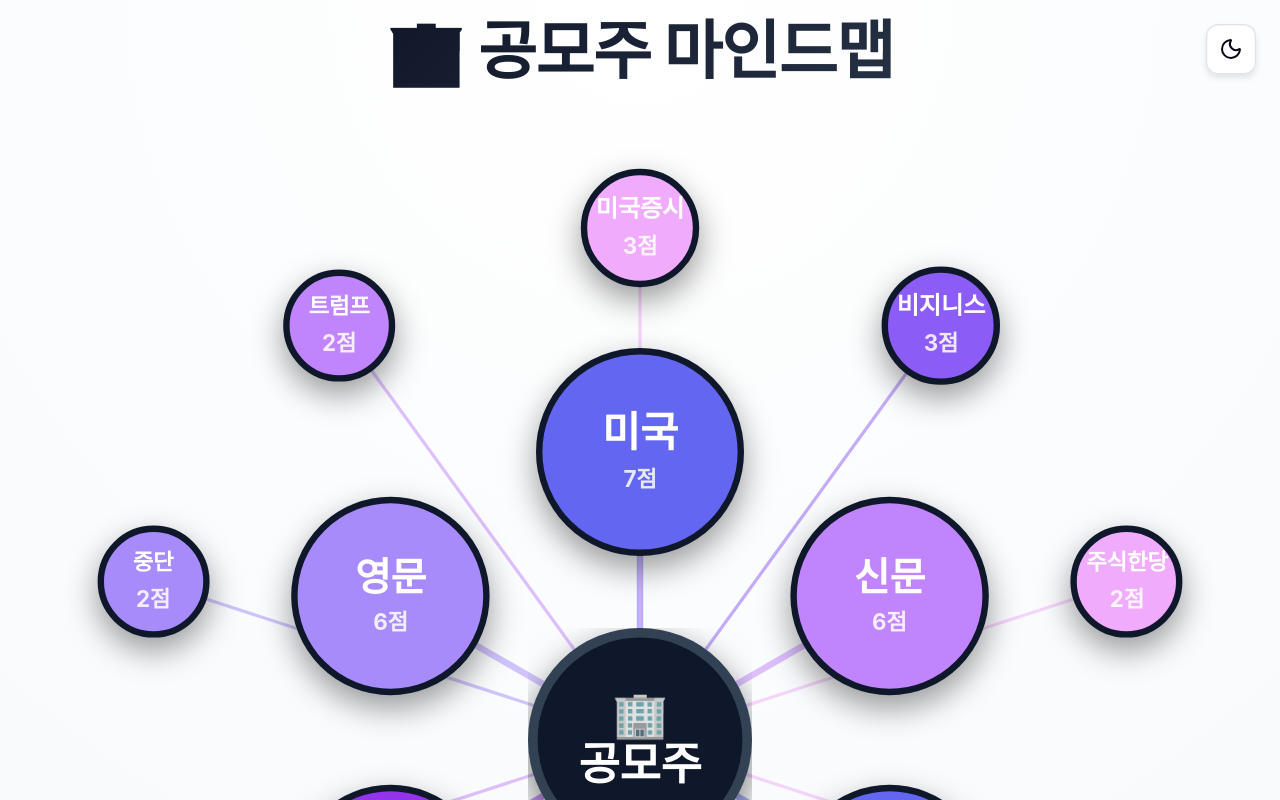
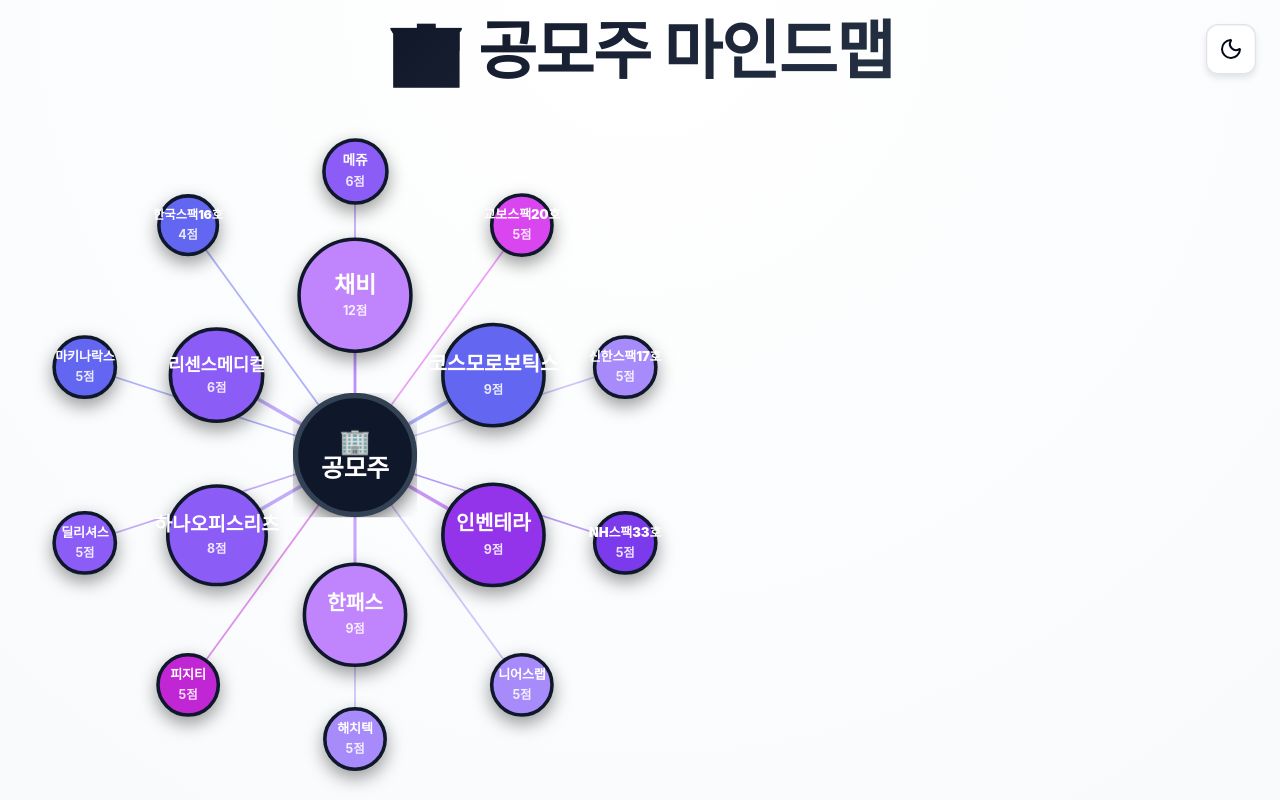
Before and after one commit to bsjuuny/trending-rankings, a Next.js app: page /mindmap/ipo in a window 1280 px wide. Shown: the top 800 px of the page. Built offline with nearby package versions, Linux system fonts and the light colour scheme.

Commit message:
Build and update Trending Rankings

```diff
--- a/package.json
+++ b/package.json
@@ -34,6 +34,6 @@
     "eslint": "^9",
     "eslint-config-next": "16.1.6",
     "tailwindcss": "^4",
-    "typescript": "^5"
+    "typescript": "5.9.3"
   }
 }
--- a/public/data/mindmap_ipo.json
+++ b/public/data/mindmap_ipo.json
@@ -1,94 +1,74 @@
 [
   {
-    "text": "미국",
-    "value": 7
+    "text": "채비",
+    "value": 12
   },
   {
-    "text": "신문",
+    "text": "코스모로보틱스",
+    "value": 9
+  },
+  {
+    "text": "인벤테라",
+    "value": 9
+  },
+  {
+    "text": "한패스",
+    "value": 9
+  },
+  {
+    "text": "하나오피스리츠",
+    "value": 8
+  },
+  {
+    "text": "리센스메디컬",
     "value": 6
   },
   {
-    "text": "1면",
+    "text": "메쥬",
     "value": 6
   },
   {
-    "text": "헤드라인",
-    "value": 6
+    "text": "교보스팩20호",
+    "value": 5
   },
   {
-    "text": "모음",
-    "value": 6
+    "text": "신한스팩17호",
+    "value": 5
   },
   {
-    "text": "영문",
-    "value": 6
+    "text": "NH스팩33호",
+    "value": 5
   },
   {
-    "text": "미국증시",
-    "value": 3
+    "text": "니어스랩",
+    "value": 5
   },
   {
-    "text": "비지니스",
-    "value": 3
+    "text": "해치텍",
+    "value": 5
   },
   {
-    "text": "주식한당",
-    "value": 2
+    "text": "피지티",
+    "value": 5
   },
   {
-    "text": "리딩방",
-    "value": 2
+    "text": "딜리셔스",
+    "value": 5
   },
   {
-    "text": "방송",
-    "value": 2
+    "text": "마키나락스",
+    "value": 5
   },
   {
-    "text": "사이트",
-    "value": 2
+    "text": "한국스팩16호",
+    "value": 4
   },
   {
-    "text": "자산시장",
-    "value": 2
+    "text": "메리츠스팩2호",
+    "value": 4
   },
   {
-    "text": "비트코인",
-    "value": 2
-  },
-  {
-    "text": "중단",
-    "value": 2
-  },
-  {
-    "text": "트럼프",
-    "value": 2
-  },
-  {
-    "text": "현대차",
-    "value": 2
-  },
-  {
-    "text": "RIA",
-    "value": 2
-  },
-  {
-    "text": "해외주식",
-    "value": 2
-  },
-  {
-    "text": "ETF",
-    "value": 2
-  },
-  {
-    "text": "건지",
-    "value": 2
-  },
-  {
-    "text": "개드립",
-    "value": 2
-  },
-  {
-    "text": "인기글",
-    "value": 2
+    "text": "키움히어로스팩2",
+    "value": 3
   }
 ]
--- a/src/app/mindmap/ipo/page.tsx
+++ b/src/app/mindmap/ipo/page.tsx
@@ -34,7 +34,7 @@ export default function IpoMindmapPage() {
     const CENTER_SIZE = 140;
 
     return (
-        <div className="h-screen bg-[#0f172a] text-white flex flex-col items-center overflow-hidden font-sans">
+        <div className="h-[100dvh] bg-[#0f172a] text-white flex flex-col items-center overflow-hidden font-sans">
             <Head>
                 <title>공모주 트렌드 마인드맵</title>
             </Head>
@@ -57,8 +57,11 @@ export default function IpoMindmapPage() {
                 </div>
             ) : (
                 <div className="flex-1 min-h-0 w-full flex items-center justify-center p-2">
-                    <div className="h-full w-full max-w-[800px] bg-[#1e293b] rounded-3xl shadow-2xl border border-[#334155] overflow-hidden">
-                        <svg viewBox={`0 0 ${SVG_SIZE} ${SVG_SIZE}`} className="w-full h-full drop-shadow-xl" style={{ display: "block" }}>
+                    <div
+                        className="bg-[#1e293b] rounded-3xl shadow-2xl border border-[#334155] overflow-hidden"
+                        style={{ width: 'min(100%, min(calc(100dvh - 90px), 800px))', aspectRatio: '1' }}
+                    >
+                        <svg viewBox={`0 0 ${SVG_SIZE} ${SVG_SIZE}`} style={{ display: "block", width: "100%", height: "100%" }}>
 
                             {words.map((w, idx) => {
                                 const isInner = idx < 6;
```
Also changed, not shown: scripts/collect-ipo-mindmap.js (+36 -22 lines), src/app/mindmap/page.tsx (+15 -28 lines), src/app/mindmap/stocks/page.tsx (+6 -3 lines), 18 other files (tests, documents, lock files or other folders).
